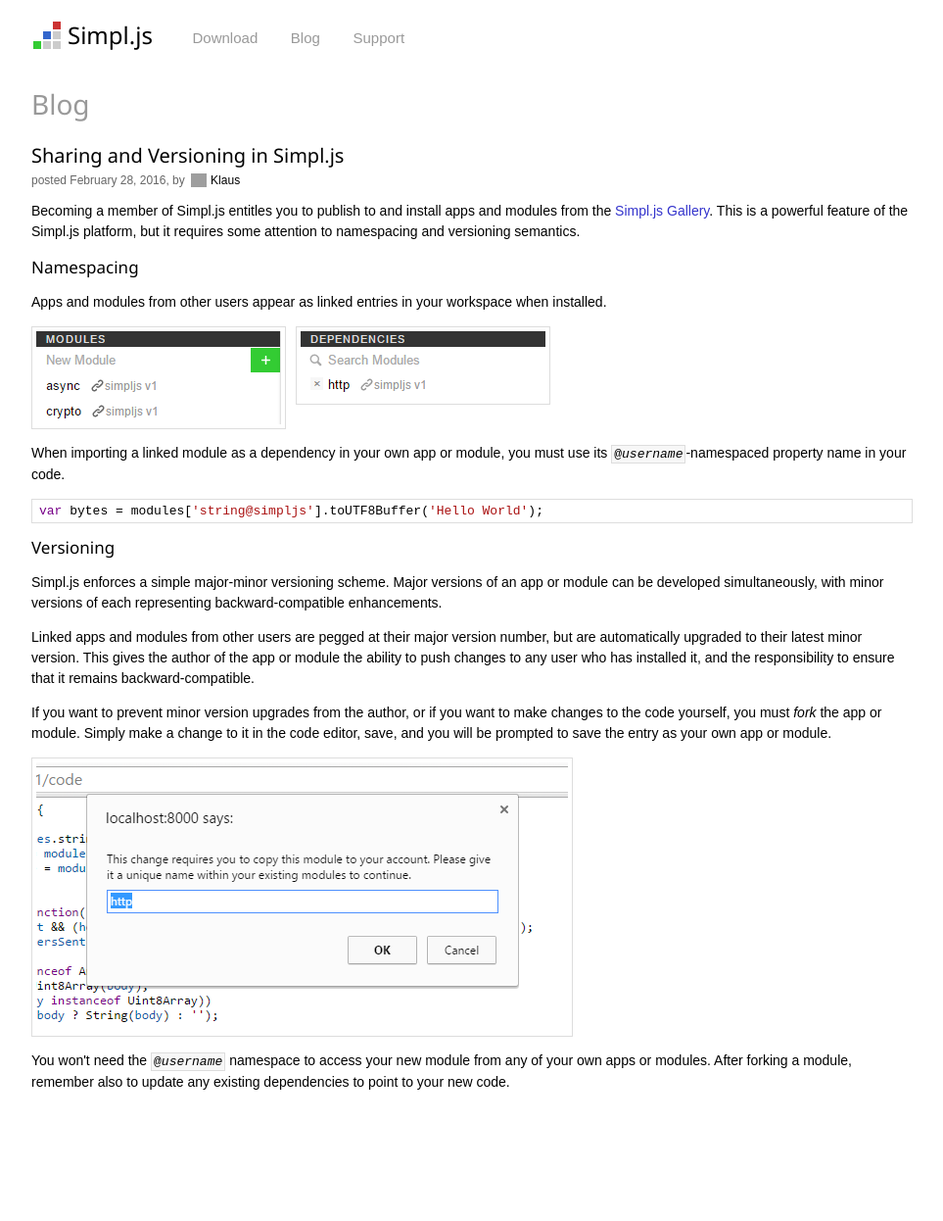
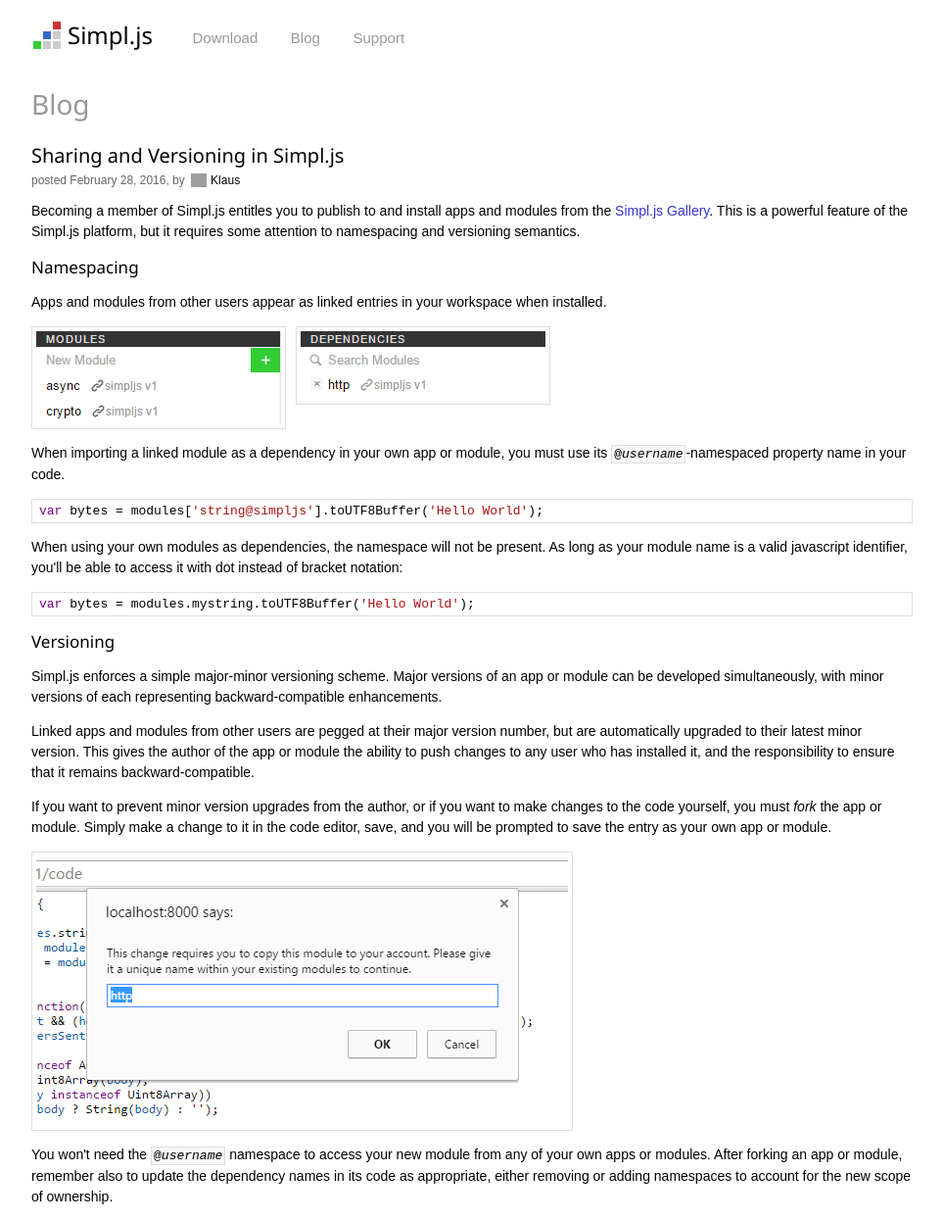
Before and after one commit to kganser/simpl.js, a Jekyll site: the page built from blog/sharing-and-versioning-in-simpljs.html, in a window 1280 px wide. Shown: the whole page at 98% size, without its empty margins (158-1121 px from the left). Built offline with Jekyll 4.4.1, drawn with Linux system fonts in a browser that asks for light colours; before the commit the page ends 1129 px from its top, so only the background shows below that; grey boxes are pictures that could not be loaded.

Commit message:
More detail on namespacing

```diff
--- a/blog/sharing-and-versioning-in-simpljs.html
+++ b/blog/sharing-and-versioning-in-simpljs.html
@@ -15,9 +15,14 @@
 <pre class="prettyprint">
 var bytes = modules['string@simpljs'].toUTF8Buffer('Hello World');
 </pre>
+<p>When using your own modules as dependencies, the namespace will not be present. As long as your module name is a valid javascript identifier, you'll be able to access it with dot instead of bracket notation:</p>
+<pre class="prettyprint">
+var bytes = modules.mystring.toUTF8Buffer('Hello World');
+</pre>
+<p></p>
 <h3>Versioning</h3>
 <p>Simpl.js enforces a simple major-minor versioning scheme. Major versions of an app or module can be developed simultaneously, with minor versions of each representing backward-compatible enhancements.</p>
 <p>Linked apps and modules from other users are pegged at their major version number, but are automatically upgraded to their latest minor version. This gives the author of the app or module the ability to push changes to any user who has installed it, and the responsibility to ensure that it remains backward-compatible.</p>
 <p>If you want to prevent minor version upgrades from the author, or if you want to make changes to the code yourself, you must <em>fork</em> the app or module. Simply make a change to it in the code editor, save, and you will be prompted to save the entry as your own app or module.</p>
 <p class="images"><img src="/img/version-fork.png" alt="version forking"></p>
-<p>You won't need the <code>@<em>username</em></code> namespace to access your new module from any of your own apps or modules. After forking a module, remember also to update any existing dependencies to point to your new code.</p>
+<p>You won't need the <code>@<em>username</em></code> namespace to access your new module from any of your own apps or modules. After forking an app or module, remember also to update the dependency names in its code as appropriate, either removing or adding namespaces to account for the new scope of ownership.</p>
```
